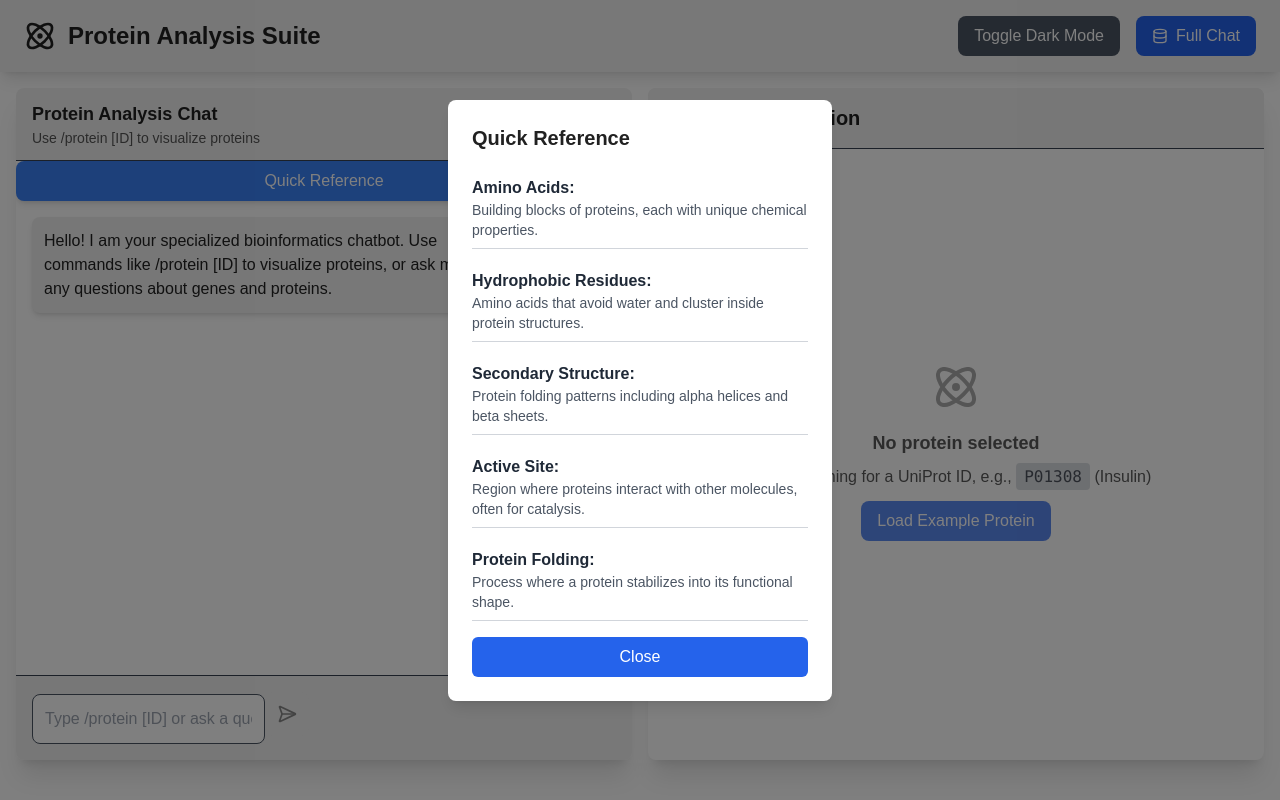
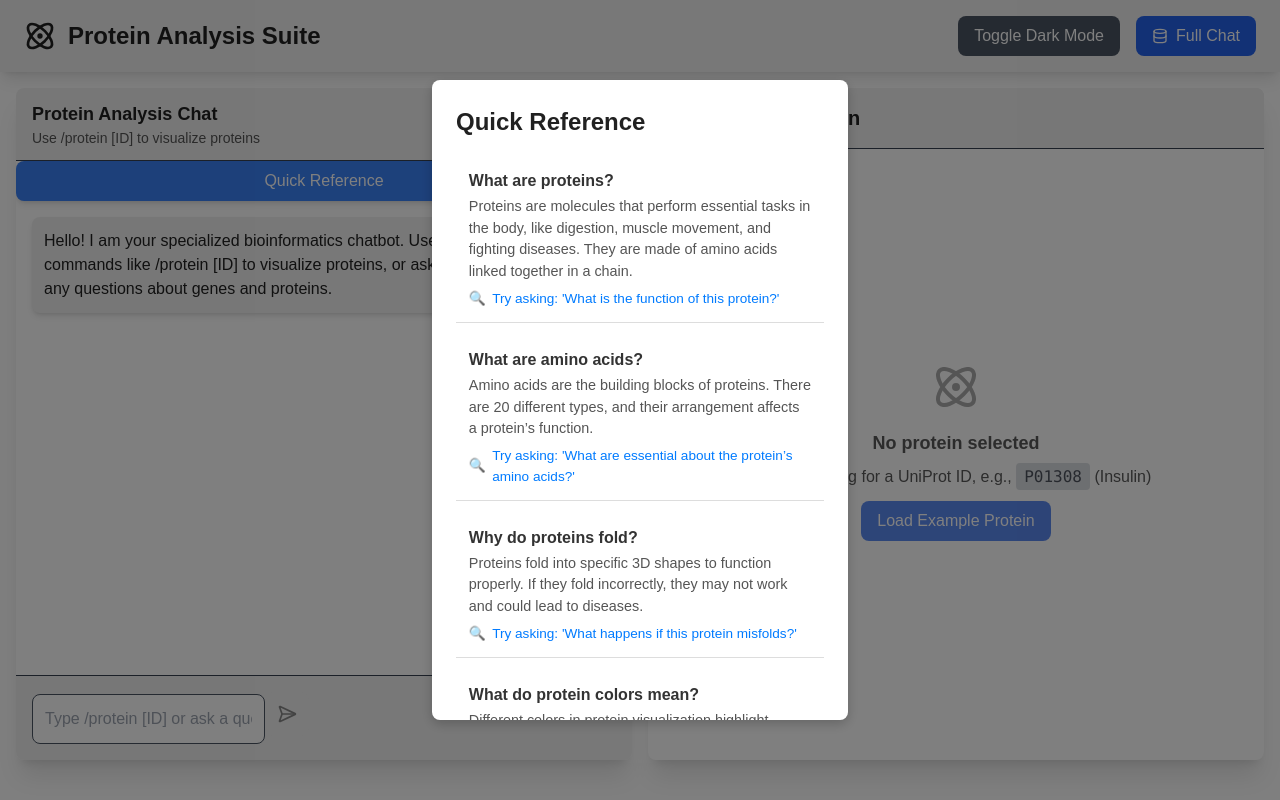
Before and after one commit to MOL3022-Bioinformatics/BioSeekerR3, a Next.js app: page / in a window 1280 px wide. Both pictures are taken after a click on the button "Quick Reference". Built offline with nearby package versions, Linux system fonts and the light colour scheme.

Commit message:
add: quick refereance cards

```diff
--- a/data/quickReferenceCards.js
+++ b/data/quickReferenceCards.js
@@ -1,9 +1,27 @@
 //data/quickReferenceCards.js
 
 export const quickReferenceCards = {
-    "Amino Acids": "Building blocks of proteins, each with unique chemical properties.",
-    "Hydrophobic Residues": "Amino acids that avoid water and cluster inside protein structures.",
-    "Secondary Structure": "Protein folding patterns including alpha helices and beta sheets.",
-    "Active Site": "Region where proteins interact with other molecules, often for catalysis.",
-    "Protein Folding": "Process where a protein stabilizes into its functional shape."
+    "What are proteins?":
+      "Proteins are molecules that perform essential tasks in the body, like digestion, muscle movement, and fighting diseases. They are made of amino acids linked together in a chain. \n\n🔍 Try asking: 'What is the function of this protein?'",
+
+    "What are amino acids?":
+      "Amino acids are the building blocks of proteins. There are 20 different types, and their arrangement affects a protein’s function. \n\n🔍 Try asking: 'What are essential about the protein’s amino acids?'",
+
+    "Why do proteins fold?":
+      "Proteins fold into specific 3D shapes to function properly. If they fold incorrectly, they may not work and could lead to diseases. \n\n🔍 Try asking: 'What happens if this protein misfolds?'",
+
+    "What do protein colors mean?":
+      "Different colors in protein visualization highlight different features. Colors can indicate specific amino acids, structural regions, or functional sites. \n\n🔍 Try asking: 'What does the red part of this protein mean?'",
+
+    "What do the different shapes mean?":
+      "Proteins have structural features like coils (alpha helices) and flat arrows (beta sheets). These help determine their function. \n\n🔍 Try asking: 'Does this protein contain beta sheets?'",
+
+    "What is an active site?":
+      "The active site is the part of a protein (usually an enzyme) where it binds to other molecules to trigger a reaction. It’s like a key fitting into a lock. \n\n🔍 Try asking: 'Where is the active site of this protein?'",
+
+    "Why are some parts of a protein hidden inside?":
+      "Some amino acids avoid water (hydrophobic) and stay inside the protein to stabilize it. Others are on the surface to interact with water. \n\n🔍 Try asking: 'Where are the hydrophobic regions in this protein?'",
+
+    "How can mutations affect proteins?":
+      "A mutation is a change in the protein’s structure. Some mutations do nothing, but others can stop a protein from working, leading to diseases like cystic fibrosis or sickle cell anemia. \n\n🔍 Try asking: 'What happens if there is a mutation in this protein?'"
   };
--- a/src/app/components/ChatPanel.jsx
+++ b/src/app/components/ChatPanel.jsx
@@ -276,21 +276,25 @@ const ChatPanel = ({ onSendMessage = () => {}, onProteinVisualize = () => {} })
       </div>
 
       {showQuickReference && (
-        <div className="fixed inset-0 flex items-center justify-center bg-black bg-opacity-50 z-50">
-          <div className="bg-white p-6 rounded-lg shadow-lg w-96 max-w-full">
-            <h3 className="text-xl font-semibold mb-4">Quick Reference</h3>
+        <div className="quick-reference-modal">
+          <div className="quick-reference-content">
+            <h3>Quick Reference</h3>
             <div className="space-y-3">
               {Object.entries(quickReferenceCards).map(([key, value]) => (
-                <div key={key} className="border-b border-gray-300 py-2">
-                  <strong className="block text-gray-800">{key}:</strong>
-                  <p className="text-sm text-gray-600">{value}</p>
+                <div key={key} className="quick-reference-item">
+                  <strong>{key}</strong>
+                  <p>{value.split("🔍")[0]}</p> {/* Removes emoji from display */}
+                  {value.includes("🔍") && (
+                    <p className="example-question">
+                      {value.split("🔍")[1]}
+                    </p>
+                  )}
                 </div>
               ))}
             </div>
             <button
               onClick={() => setShowQuickReference(false)}
-              className="mt-4 w-full text-center text-white bg-blue-600 hover:bg-blue-700 py-2 rounded-md"
-            >
+              className="quick-reference-close">
               Close
             </button>
           </div>
--- a/styles/global.css
+++ b/styles/global.css
@@ -45,21 +45,89 @@ body {
   overflow-wrap: break-word;
 }
 
+/* Quick Reference Modal */
 .quick-reference-modal {
   position: fixed;
   inset: 0;
   display: flex;
   align-items: center;
   justify-content: center;
-  background: rgba(0, 0, 0, 0.5);
-  z-index: 50;
+  background: rgba(0, 0, 0, 0.5); /* Darker overlay */
+  z-index: 1000;
+  padding: 1rem;
 }
 
 .quick-reference-content {
   background: white;
   padding: 1.5rem;
   border-radius: 0.5rem;
-  box-shadow: 0 4px 10px rgba(0, 0, 0, 0.1);
-  width: 24rem;
+  box-shadow: 0 4px 12px rgba(0, 0, 0, 0.2);
+  width: 26rem;
   max-width: 90%;
+  max-height: 80vh; /* Prevents overflow */
+  overflow-y: auto; /* Adds scrollbar if needed */
 }
+
+/* Title Styling */
+.quick-reference-content h3 {
+  font-size: 1.5rem;
+  font-weight: bold;
+  margin-bottom: 1rem;
+}
+
+/* Entry Styling */
+.quick-reference-item {
+  padding: 0.8rem;
+  border-bottom: 1px solid #ddd;
+}
+
+.quick-reference-item:last-child {
+  border-bottom: none;
+}
+
+/* Highlighted Title */
+.quick-reference-item strong {
+  font-size: 1rem;
+  color: #333;
+  display: block;
+  margin-bottom: 0.2rem;
+}
+
+/* Description */
+.quick-reference-item p {
+  font-size: 0.9rem;
+  color: #555;
+  line-height: 1.5;
+}
+
+/* Example Question */
+.quick-reference-item .example-question {
+  font-size: 0.85rem;
+  color: #007bff;
+  display: flex;
+  align-items: center;
+  margin-top: 0.4rem;
+}
+
+.quick-reference-item .example-question::before {
+  content: "🔍";
+  margin-right: 0.4rem;
+}
+
+/* Close Button */
+.quick-reference-close {
+  display: block;
+  width: 100%;
+  background: #007bff;
+  color: white;
+  text-align: center;
+  padding: 0.8rem;
+  border-radius: 0.3rem;
+  font-size: 1rem;
+  margin-top: 1rem;
+  cursor: pointer;
+}
+
+.quick-reference-close:hover {
+  background: #0056b3;
+}
```
